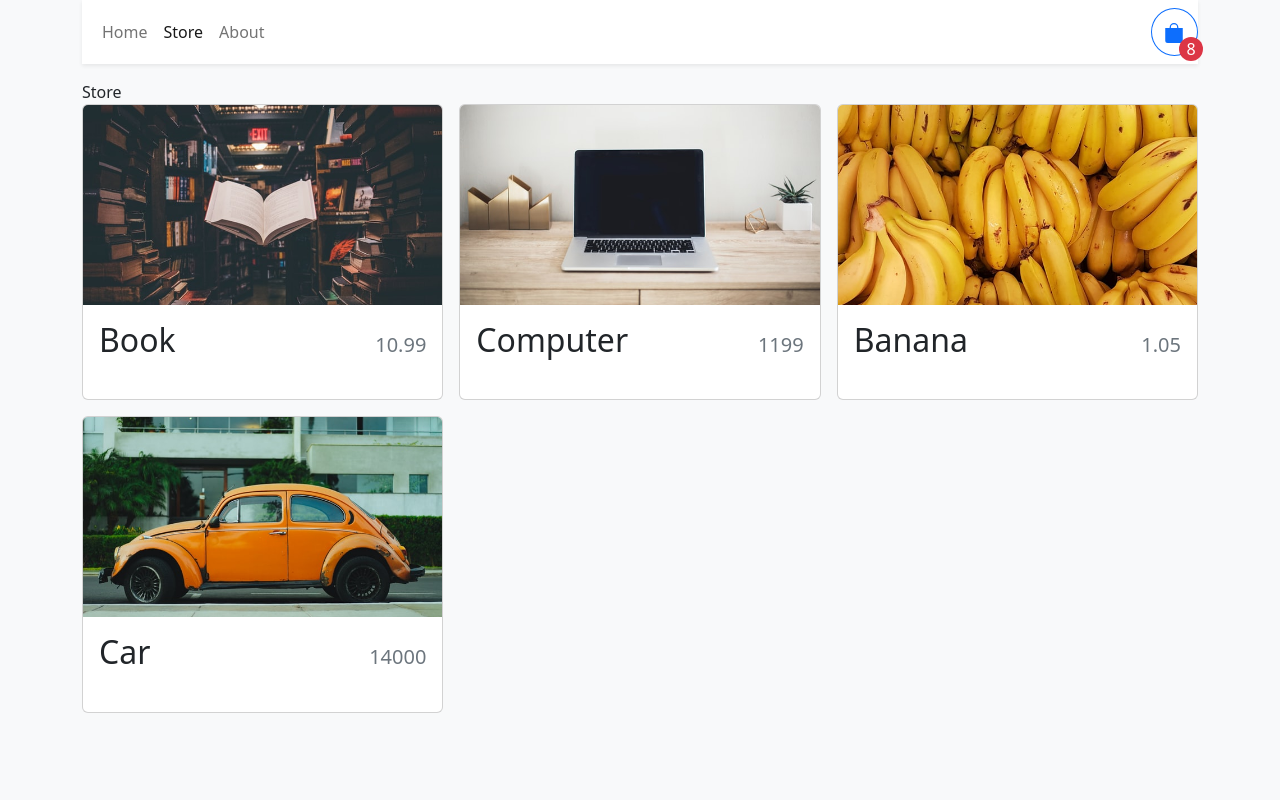
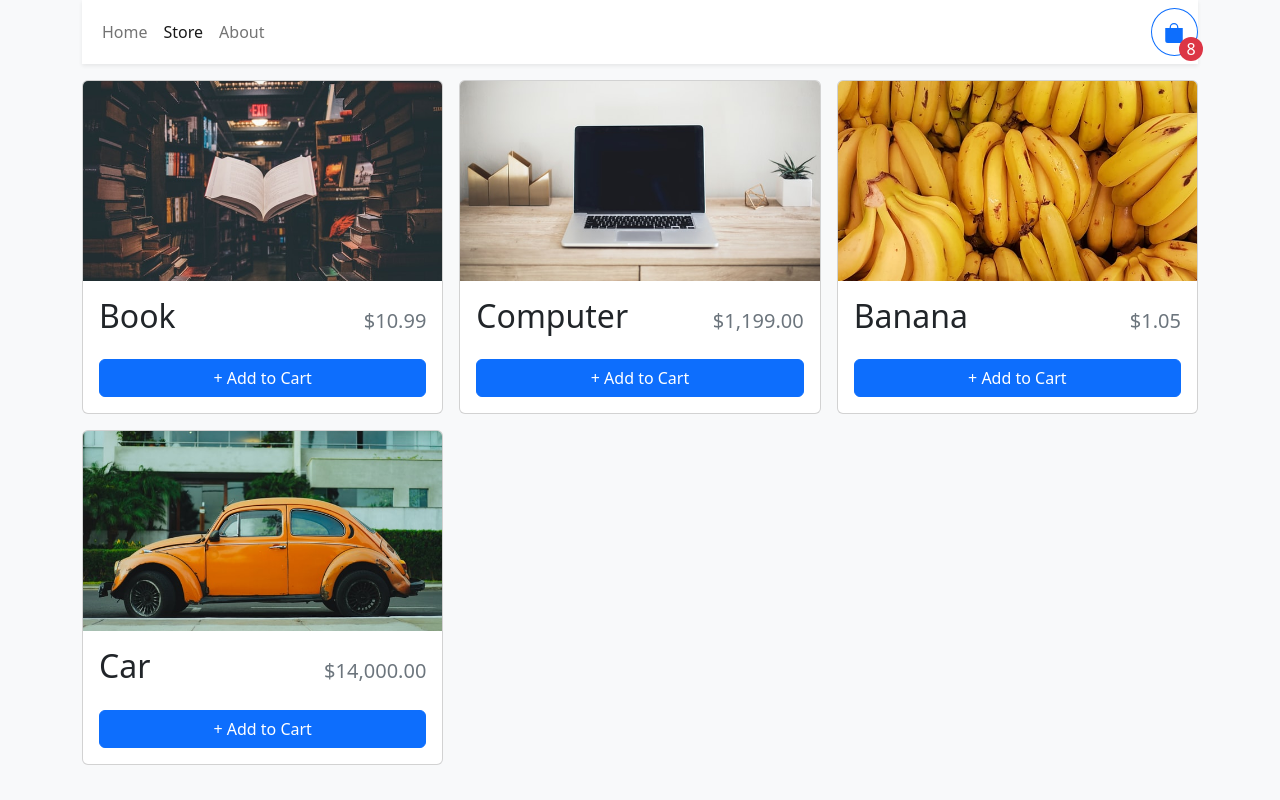
Before and after one commit to cleecoloma/Projects, a React (Vite) app in the folder electronic-store/: page /store in a window 1280 px wide. Built offline with nearby package versions, Linux system fonts and the light colour scheme.

Commit message:
added currency formatter and add to cart button

```diff
--- a/electronic-store/src/components/StoreItem.tsx
+++ b/electronic-store/src/components/StoreItem.tsx
@@ -1,4 +1,5 @@
-import { Card } from "react-bootstrap"
+import { Card , Button} from "react-bootstrap"
+import formatCurrency from "../utilities/formatCurrency";
 
 type StoreItemProps = {
   id: number
@@ -8,9 +9,10 @@
 }
 
 
-function StoreItem({id, name, price, imgUrl} : StoreItemProps) {
+function StoreItem({ id, name, price, imgUrl }: StoreItemProps) {
+  const quantity = 0;
   return (
-    <Card>
+    <Card className="h-100">
       <Card.Img
         variant="top"
         src={imgUrl}
@@ -20,8 +22,13 @@
       <Card.Body className="d-flex flex-column">
         <Card.Title className="d-flex justify-content-between align-items-baseline mb-4">
           <span className="fs-2">{name}</span>
-          <span className="ms-2 text-muted">{price}</span>
+          <span className="ms-2 text-muted">{formatCurrency(price)}</span>
         </Card.Title>
+        <div className="mt-auto">
+          {quantity === 0 ? (
+          <Button className="w-100">+ Add to Cart</Button>
+          ) : null}
+        </div>
       </Card.Body>
     </Card>
   );
--- a/electronic-store/src/pages/Store.tsx
+++ b/electronic-store/src/pages/Store.tsx
@@ -5,7 +5,6 @@
 function Store() {
   return (
     <>
-      <div>Store</div>
       <Row md={2} xs={1} lg={3} className='g-3'>
         {storeItems.map((item) => (
           <Col key={item.id}><StoreItem {...item}/></Col>
--- /dev/null
+++ b/electronic-store/src/utilities/formatCurrency.ts
@@ -0,0 +1,9 @@
+const CURRENCY_FORMATTER = new Intl.NumberFormat(undefined, {currency: "USD", style: "currency"})
+
+function formatCurrency(number: number) {
+  return (
+    CURRENCY_FORMATTER.format(number)
+  )
+}
+
+export default formatCurrency
```
